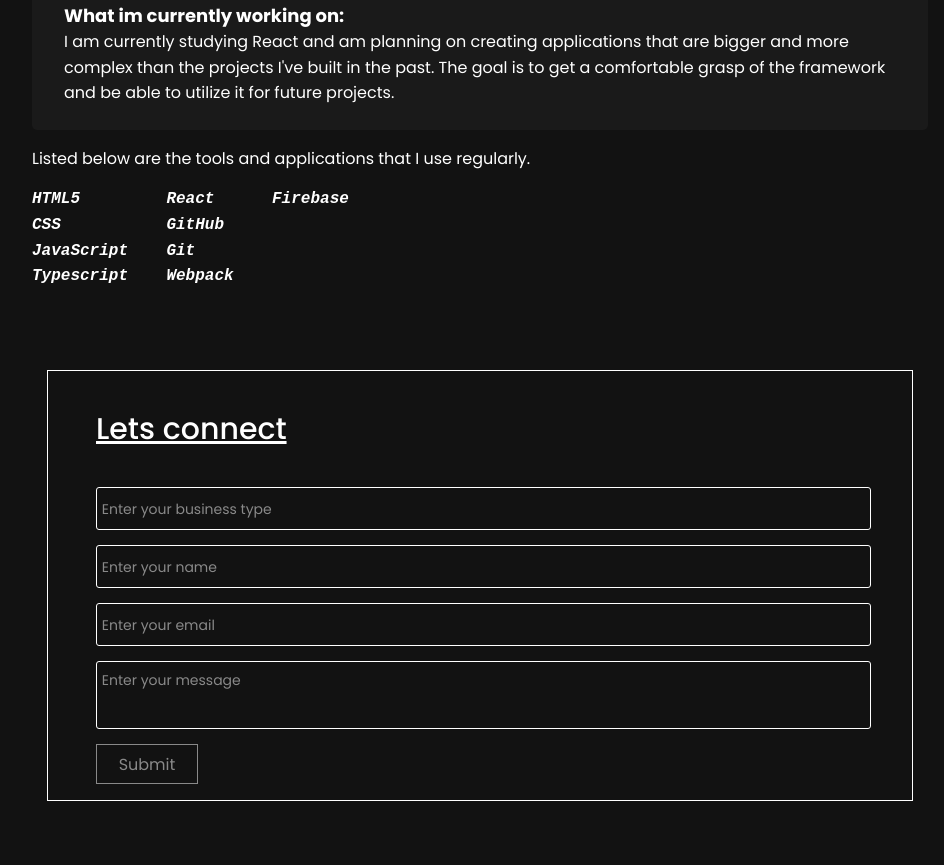
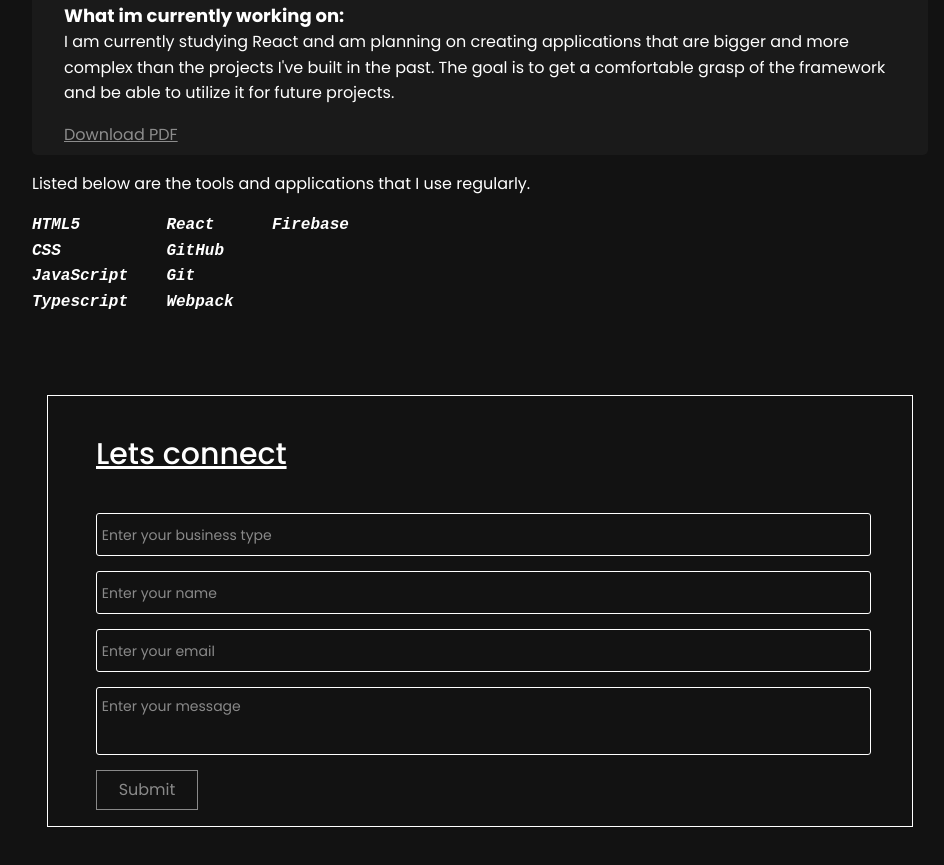
Before and after one commit to EdwardIY/Portfolio, a website: page index.html in a window 1280 px wide. Shown: the part 4460-5325 px from the top of the page, without its empty margins (160-1104 px from the left). Drawn offline with nearby package versions, Linux system fonts and the light colour scheme.

Commit message:
Added resume download

```diff
--- a/index.css
+++ b/index.css
@@ -762,6 +762,15 @@ header {
     border-radius: 5px;
 }
 
+.resume {
+    text-decoration: underline;
+    opacity: .5;
+}
+
+.resume:hover{
+    opacity:1;
+}
+
 .skillList {
     display: flex;
     justify-content: start;
--- a/index.html
+++ b/index.html
@@ -256,6 +256,7 @@
                             get a comfortable grasp of the framework and be able to utilize it for future
                             projects.
                         </p>
+                        <a class='resume'href="./Edward Ibeh-Young_Resume.pdf.pdf" download>Download PDF</a>
                     </div>
                     <p>Listed below are the tools and applications that I use regularly.</p>
                     <div class="skillList">
```
Also changed, not shown: 1 other file.
